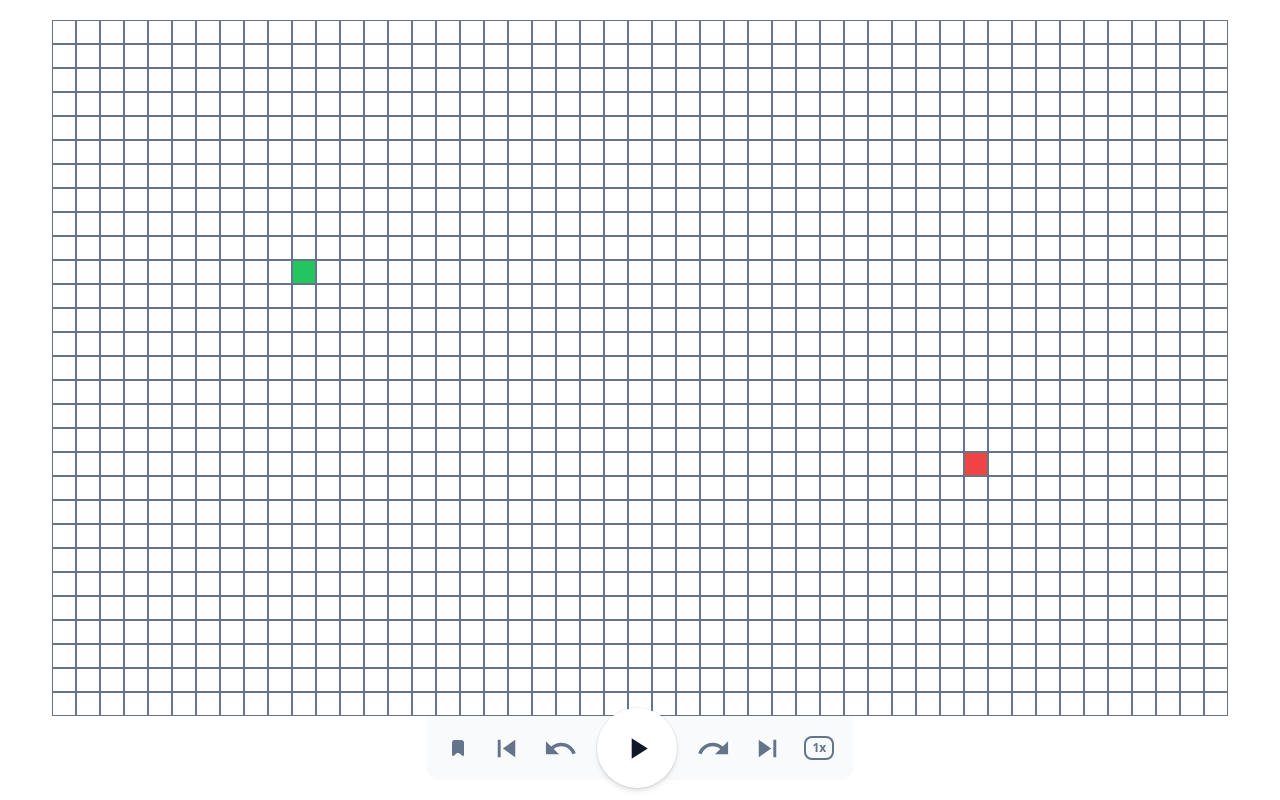
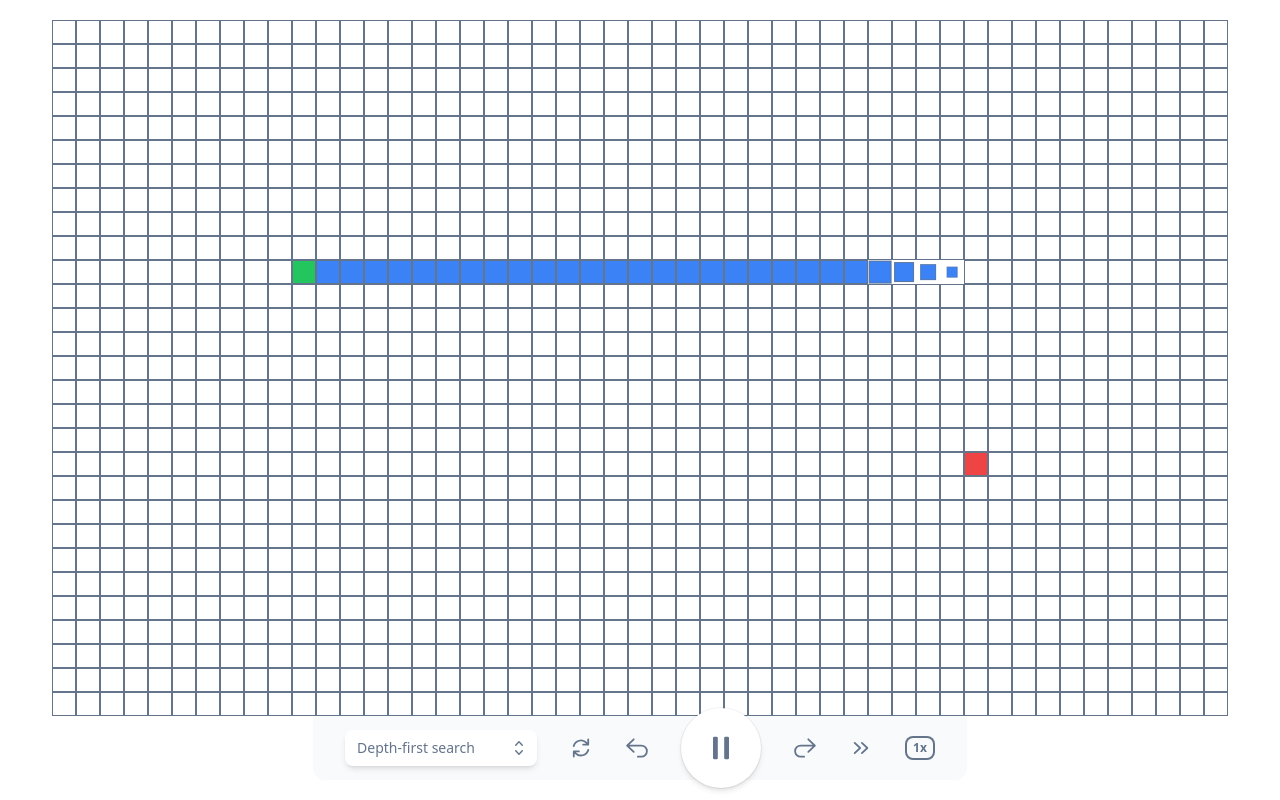
Before and after one commit to enriquejiwa/visual-maze, a React (Create React App) app: page / in a window 1280 px wide. Both pictures are taken after a click on the button "Play/Pause". Built offline with nearby package versions, Linux system fonts and the light colour scheme.

Commit message:
Added algorithm selector

```diff
--- a/package.json
+++ b/package.json
@@ -3,8 +3,8 @@
     "version": "0.1.0",
     "private": true,
     "dependencies": {
-        "@material-ui/core": "^4.12.4",
-        "@material-ui/icons": "^4.11.3",
+        "@headlessui/react": "^1.7.7",
+        "@heroicons/react": "^2.0.14",
         "@testing-library/jest-dom": "^5.16.5",
         "@testing-library/react": "^13.4.0",
         "@testing-library/user-event": "^13.5.0",
--- a/src/App.tsx
+++ b/src/App.tsx
@@ -3,7 +3,7 @@ import GridNode from "./components/gridNode";
 import Player from "./components/player";
 import useWindowDimensions from "./hooks/useWindowDimensions";
 import { dfs } from "./pathfinding/dfs";
-import { Control, Resolution } from "./types/control.type";
+import { AlgorithmOption, Control, Resolution } from "./types/control.type";
 import { Coordinates, GridNodeData, MouseDownState } from "./types/grid.type";
 
 function App() {
@@ -17,7 +17,10 @@ function App() {
             Math.floor(width / 24) - 4
         )
     );
-    const [control, setControl] = useState<Control>({speed: 1});
+    const [control, setControl] = useState<Control>({
+        speed: 1,
+        algorithm: { value: "dfs", label: "Depth-first search" },
+    });
     const [resolution, setResolution] = useState<Resolution | undefined>();
     const [animation, setAnimation] = useState<NodeJS.Timeout[]>([]);
     const [mouseDown, setMouseDown] = useState<MouseDownState>({});
@@ -119,13 +122,12 @@ function App() {
                     } else {
                         setControl((prev) => ({ ...prev, step: i }));
                     }
-                }, 100 * (i - from) / (controlState.current?.speed || 1));
+                }, (100 * (i - from)) / (controlState.current?.speed || 1));
                 timeouts[i] = timeout;
             }
         }
         if (path) {
-            const delay =
-                from < visited.length ? visited.length - from : 0;
+            const delay = from < visited.length ? visited.length - from : 0;
             for (let i = pathFrom; i < path.length; i++) {
                 const timeout = setTimeout(() => {
                     const { row, col } = path[i];
@@ -146,7 +148,7 @@ function App() {
                             step: visited.length + i,
                         }));
                     }
-                }, 100 * (delay + i) / (controlState.current?.speed || 1));
+                }, (100 * (delay + i)) / (controlState.current?.speed || 1));
                 timeouts[visited.length + i] = timeout;
             }
         }
@@ -267,10 +269,18 @@ function App() {
                 break;
         }
         setControl((prev) => ({ ...prev, speed }));
-    }
+    };
+
+    const handleAlgorithmChange = (algorithm: AlgorithmOption) => {
+        if (control.isPlaying) return;
+        setControl((prev) => ({ ...prev, algorithm }));
+    };
 
     const clearControl = () => {
-        setControl((prev) => ({speed: prev.speed}));
+        setControl((prev) => ({
+            speed: prev.speed,
+            algorithm: prev.algorithm,
+        }));
         setResolution(undefined);
         setAnimation([]);
     };
@@ -321,12 +331,15 @@ function App() {
             </div>
             <Player
                 isPlaying={!!control.isPlaying}
+                isReady={!!resolution}
+                algorithm={control.algorithm}
                 onPlayPause={handlePlayPause}
                 onStepBack={() => handleStep(-1)}
                 onStepForward={() => handleStep(1)}
                 onSkip={handleSkip}
                 onClear={handleClear}
                 speed={control.speed}
+                onAlgorithmChange={handleAlgorithmChange}
                 onSpeedChange={handleSpeedChange}
             />
         </div>
--- /dev/null
+++ b/src/components/algorithmSelector.tsx
@@ -0,0 +1,73 @@
+import { Listbox, Transition } from "@headlessui/react";
+import { ChevronUpDownIcon } from "@heroicons/react/20/solid";
+import { Fragment } from "react";
+import { AlgorithmOption } from "../types/control.type";
+
+const algorithms: AlgorithmOption[] = [
+    { value: "bfs", label: "Breadth-first search" },
+    { value: "dfs", label: "Depth-first search" },
+];
+
+interface AlgorithmSelectorProps {
+    selected: AlgorithmOption;
+    setSelected: (selected: AlgorithmOption) => void;
+}
+
+export default function AlgorithmSelector({
+    selected,
+    setSelected,
+}: AlgorithmSelectorProps) {
+    return (
+        <div className="w-48">
+            <Listbox value={selected} onChange={setSelected}>
+                <div className="relative">
+                    <Transition
+                        as={Fragment}
+                        leave="transition ease-in duration-100"
+                        leaveFrom="opacity-100"
+                        leaveTo="opacity-0"
+                    >
+                        <Listbox.Options className="absolute -top-1 max-h-60 w-full overflow-auto rounded-md bg-white py-1 text-base shadow-lg ring-1 ring-black ring-opacity-5 focus:outline-none sm:text-sm -translate-y-full">
+                            {algorithms.map((algorithm) => (
+                                <Listbox.Option
+                                    key={algorithm.value}
+                                    className={({ active }) =>
+                                        `relative cursor-default select-none py-2 px-4 ${
+                                            active
+                                                ? "bg-amber-100 text-amber-900"
+                                                : "text-gray-900"
+                                        }`
+                                    }
+                                    value={algorithm}
+                                >
+                                    {({ selected }) => (
+                                        <span
+                                            className={`block truncate ${
+                                                selected
+                                                    ? "font-medium"
+                                                    : "font-normal"
+                                            }`}
+                                        >
+                                            {algorithm.label}
+                                        </span>
+                                    )}
+                                </Listbox.Option>
+                            ))}
+                        </Listbox.Options>
+                    </Transition>
+                    <Listbox.Button className="relative w-full cursor-default rounded-lg bg-white py-2 pl-3 pr-10 text-left shadow-md focus:outline-none focus-visible:border-indigo-500 focus-visible:ring-2 focus-visible:ring-white focus-visible:ring-opacity-75 focus-visible:ring-offset-2 focus-visible:ring-offset-orange-300 sm:text-sm">
+                        <span className="block truncate text-slate-500">
+                            {selected.label}
+                        </span>
+                        <span className="pointer-events-none absolute inset-y-0 right-0 flex items-center pr-2">
+                            <ChevronUpDownIcon
+                                className="h-5 w-5 text-slate-500"
+                                aria-hidden="true"
+                            />
+                        </span>
+                    </Listbox.Button>
+                </div>
+            </Listbox>
+        </div>
+    );
+}
--- a/src/components/player.tsx
+++ b/src/components/player.tsx
@@ -1,100 +1,108 @@
-import PauseIcon from "@material-ui/icons/Pause";
-import PlayArrowIcon from "@material-ui/icons/PlayArrow";
-import RedoIcon from "@material-ui/icons/Redo";
-import SkipNextIcon from "@material-ui/icons/SkipNext";
-import UndoIcon from "@material-ui/icons/Undo";
-import SkipPreviousIcon from '@material-ui/icons/SkipPrevious';
+import {
+    ArrowPathIcon,
+    ArrowUturnLeftIcon,
+    ArrowUturnRightIcon,
+    ChevronDoubleRightIcon,
+    PauseIcon,
+    PlayIcon,
+} from "@heroicons/react/20/solid";
+import { AlgorithmOption } from "../types/control.type";
+import AlgorithmSelector from "./algorithmSelector";
 
 interface PlayerProps {
     isPlaying: boolean;
+    isReady: boolean;
+    algorithm: AlgorithmOption;
     speed: number;
     onPlayPause: () => void;
     onStepBack: () => void;
     onStepForward: () => void;
     onSkip: () => void;
     onClear: () => void;
+    onAlgorithmChange: (selected: AlgorithmOption) => void;
     onSpeedChange: () => void;
 }
 
 function Player({
     isPlaying,
+    isReady,
+    algorithm,
     speed,
     onPlayPause,
     onStepBack,
     onStepForward,
     onSkip,
     onClear,
-    onSpeedChange
+    onAlgorithmChange,
+    onSpeedChange,
 }: PlayerProps) {
     return (
-        <div className="w-1/3 bg-slate-50 text-slate-500 dark:bg-slate-600 dark:text-slate-200 rounded-b-xl flex items-center">
-            <div className="flex-auto flex items-center justify-evenly">
-                <button type="button" aria-label="Add to favorites">
-                    <svg width="24" height="24">
-                        <path
-                            d="M7 6.931C7 5.865 7.853 5 8.905 5h6.19C16.147 5 17 5.865 17 6.931V19l-5-4-5 4V6.931Z"
-                            fill="currentColor"
-                            stroke="currentColor"
-                            strokeWidth="2"
-                            strokeLinecap="round"
-                            strokeLinejoin="round"
+        <div className="w-fit px-8 bg-slate-50 text-slate-500 dark:bg-slate-600 dark:text-slate-200 rounded-b-xl flex items-center space-x-8">
+            <AlgorithmSelector
+                selected={algorithm}
+                setSelected={onAlgorithmChange}
             />
-                    </svg>
+            {isReady && (
+                <>
+                    <button
+                        type="button"
+                        className="hidden sm:block lg:hidden xl:block hover:text-cyan-500"
+                        aria-label="Clear"
+                        onClick={onClear}
+                    >
+                        <ArrowPathIcon className="h-6 w-6" />
                     </button>
                     <button
                         type="button"
-                    className="hidden sm:block lg:hidden xl:block"
-                    aria-label="Clear"
-                    onClick={onClear}
-                >
-                    <SkipPreviousIcon fontSize="large" />
-                </button>
-                <button
-                    type="button"
+                        className="hidden sm:block lg:hidden xl:block hover:text-cyan-500"
                         aria-label="Step back"
                         onClick={onStepBack}
                     >
-                    <UndoIcon fontSize="large" />
+                        <ArrowUturnLeftIcon className="h-6 w-6" />
                     </button>
-            </div>
+                </>
+            )}
             <button
                 type="button"
-                className="bg-white text-slate-900 dark:bg-slate-100 dark:text-slate-700 flex-none -my-2 mx-auto w-20 h-20 rounded-full ring-1 ring-slate-900/5 shadow-md flex items-center justify-center"
+                className="bg-white dark:bg-slate-100 dark:text-slate-700 hover:text-cyan-500 flex-none -my-2 mx-auto w-20 h-20 rounded-full ring-1 ring-slate-900/5 shadow-md flex items-center justify-center"
                 aria-label="Play/Pause"
                 onClick={onPlayPause}
             >
                 {isPlaying ? (
-                    <PauseIcon fontSize="large" />
+                    <PauseIcon className="h-8 w-8" />
                 ) : (
-                    <PlayArrowIcon fontSize="large" />
+                    <PlayIcon className="h-8 w-8" />
                 )}
             </button>
-            <div className="flex-auto flex items-center justify-evenly">
+            {isReady && (
+                <>
                     <button
                         type="button"
+                        className="hidden sm:block lg:hidden xl:block hover:text-cyan-500"
                         aria-label="Step forward"
                         onClick={onStepForward}
                     >
-                    <RedoIcon fontSize="large" />
+                        <ArrowUturnRightIcon className="h-6 w-6" />
                     </button>
                     <button
                         type="button"
-                    className="hidden sm:block lg:hidden xl:block"
+                        className="hidden sm:block lg:hidden xl:block hover:text-cyan-500"
                         aria-label="Skip"
                         onClick={onSkip}
                     >
-                    <SkipNextIcon fontSize="large" />
+                        <ChevronDoubleRightIcon className="h-6 w-6" />
                     </button>
+                </>
+            )}
             <button
                 type="button"
-                    className="rounded-lg text-xs leading-6 font-semibold px-2 ring-2 ring-inset ring-slate-500 text-slate-500 dark:text-slate-100 dark:ring-0 dark:bg-slate-500"
+                className="rounded-lg text-xs leading-6 font-semibold px-2 ring-2 ring-inset ring-slate-500 text-slate-500 dark:text-slate-100 dark:ring-0 dark:bg-slate-500 hover:text-cyan-500 hover:ring-cyan-500"
                 aria-label="Speed"
                 onClick={onSpeedChange}
             >
                 {speed}x
             </button>
         </div>
-        </div>
     );
 }
 
```
Also changed, not shown: src/types/control.type.ts (+8 -0 lines), 1 other file (tests, documents, lock files or other folders). Lines whose indentation alone changed are shown as unchanged.
